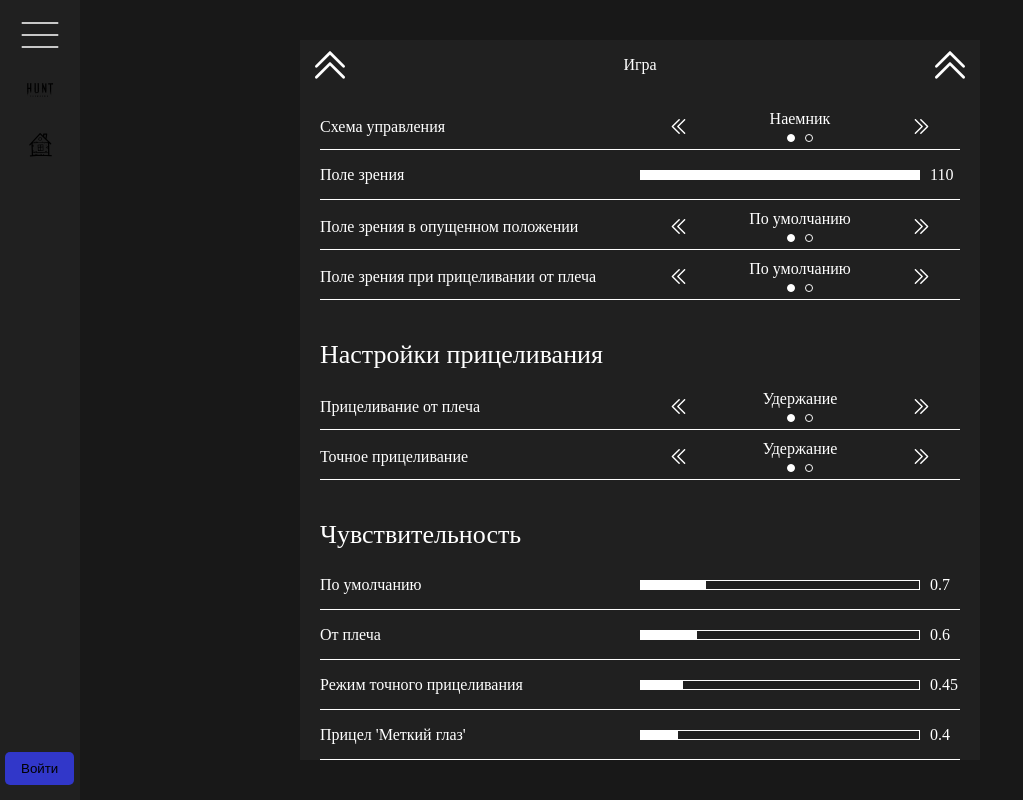
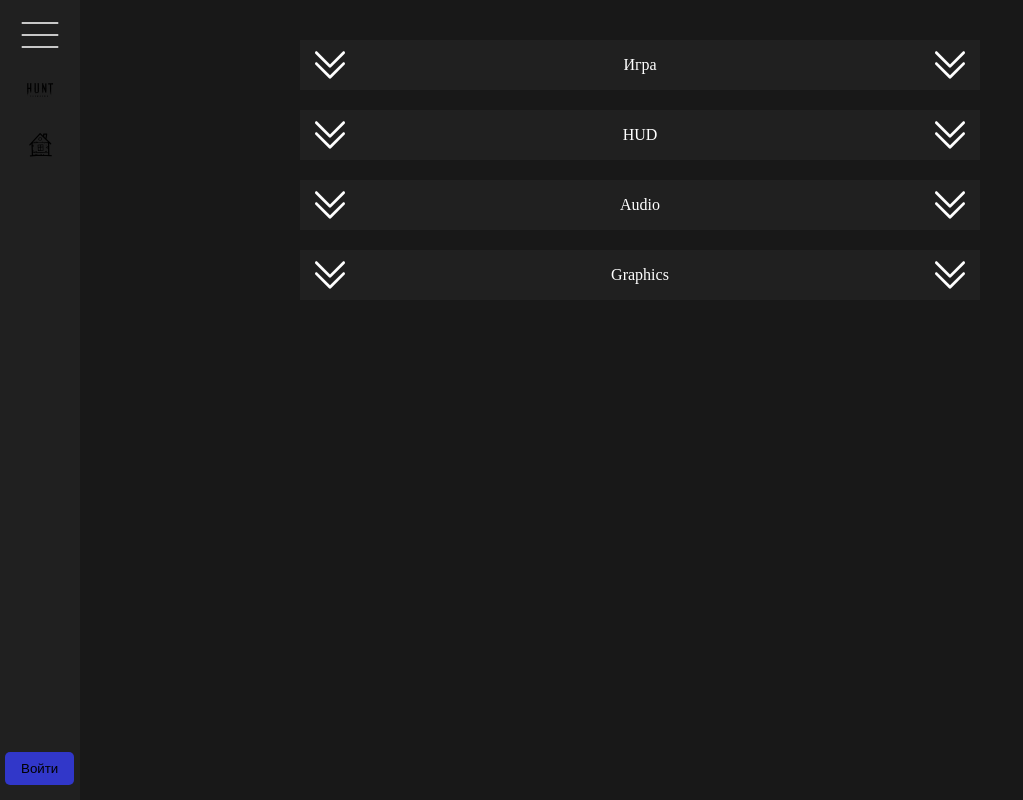
Before and after one commit to Lugzan151892/hunt-showdown, a Nuxt app: page /games/hunt/HuntView in a window 1280 px wide. Shown: the whole page, without its empty margins (0-1023 px from the left). Built offline with nearby package versions, Linux system fonts and the light colour scheme.

Commit message:
hunt-settings: fixed default settings condition

```diff
--- a/pages/games/hunt/HuntView.vue
+++ b/pages/games/hunt/HuntView.vue
@@ -1,12 +1,7 @@
 <template>
 	<div class="hunt">
 		<div class="hunt__content">
-			<UiCustomExpander
-				v-for="(group, key) in huntDefaultSettings"
-				:key="key"
-				:title="`hunt.${key}`"
-				:opened="Boolean(key === 'game')"
-			>
+			<UiCustomExpander v-for="(group, key) in huntDefaultSettings" :key="key" :title="`hunt.${key}`">
 				<div
 					v-for="(settings, settingsKey) in group"
 					:key="`${key}` + settingsKey"
```
